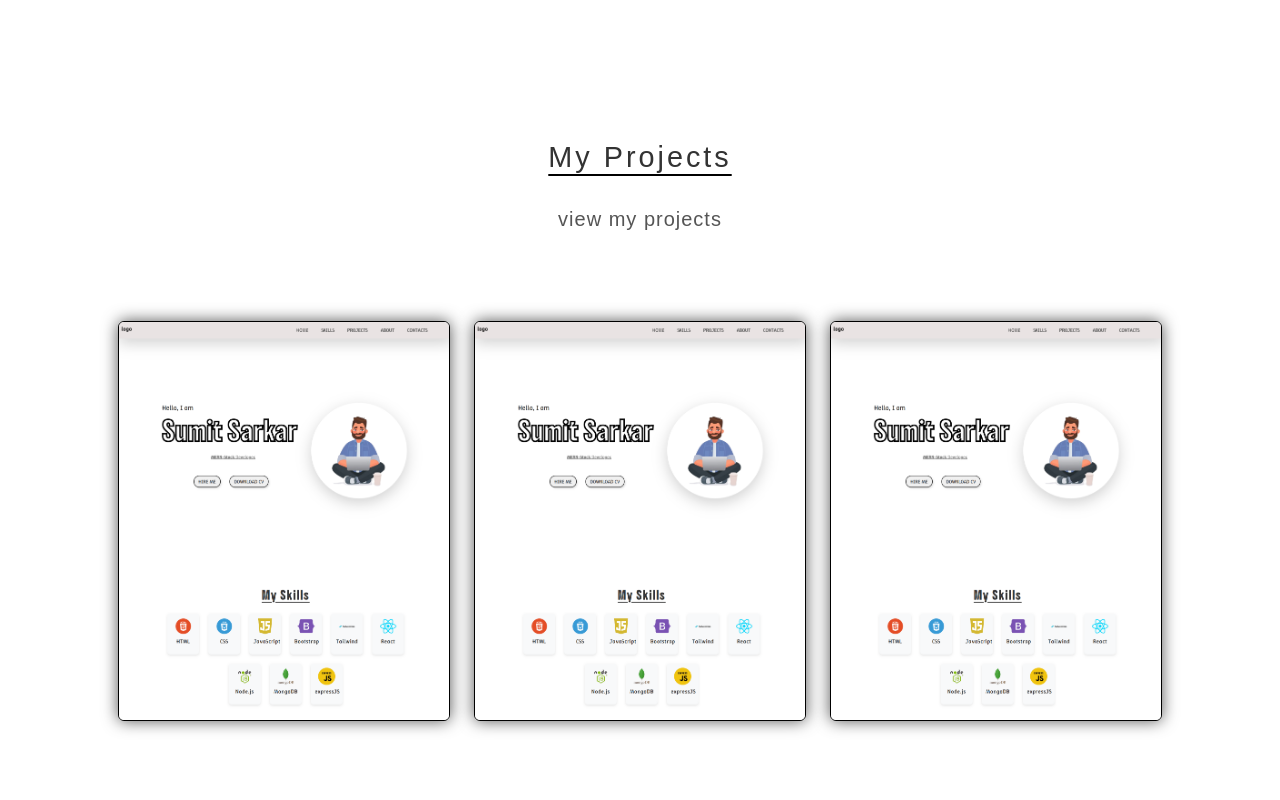
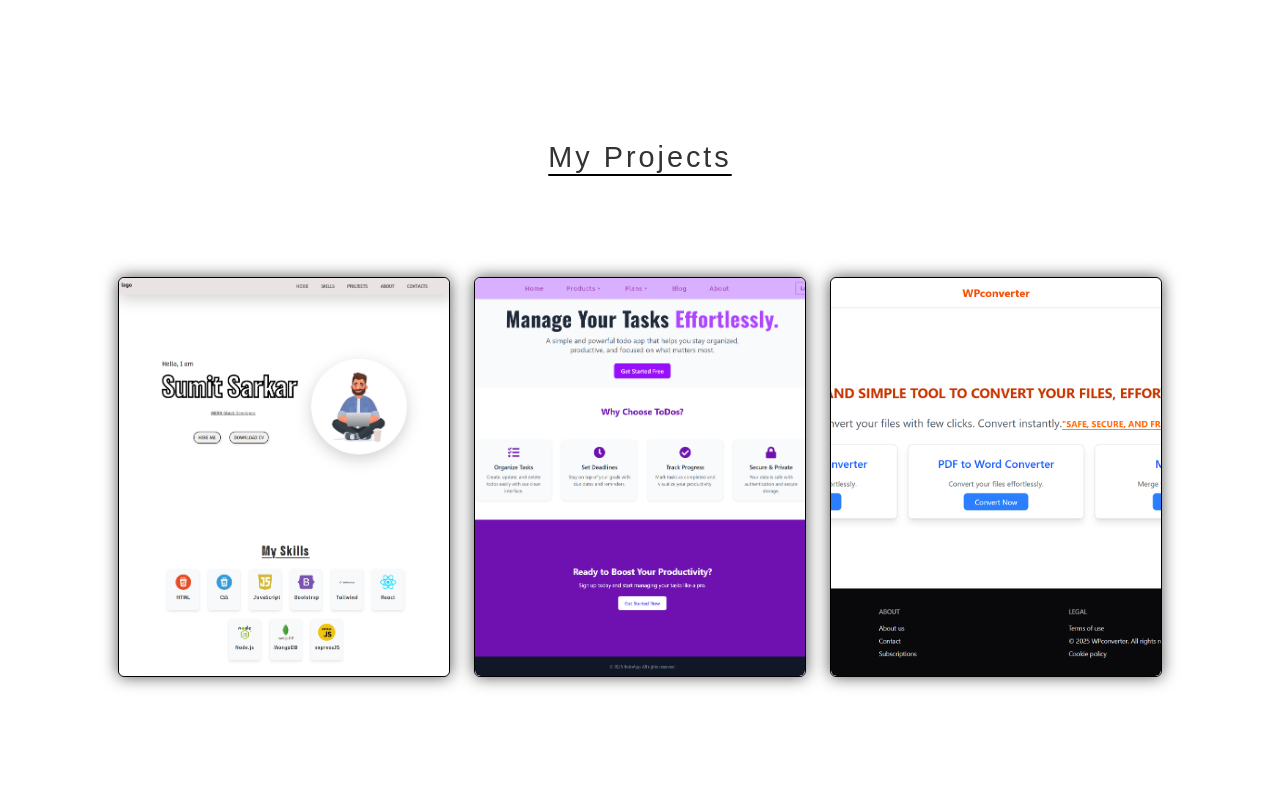
Before and after one commit to sumitsarkar98/Static-Portfolio, a plain HTML site: page index.html in a window 1280 px wide. Shown: the part 1860-2660 px from the top of the page. Drawn offline with nearby package versions, Linux system fonts and the light colour scheme; a web font is replaced by a local one.

Commit message:
update projects

```diff
--- a/index.html
+++ b/index.html
@@ -215,36 +215,44 @@
       </section>
     </section>
 
-    <!-- projetct Section -->
+    <!-- Project Section -->
     <section id="projects" class="projects-wrapper p-2 p-md-5 container">
       <div class="row py-5">
-        <div class="col-sm-12 text-center mb-4">
-          <h2 class="text-center mb-4">My Projects</h2>
-          <p class="lead fw-medium">view my projects</p>
+        <div class="col-12 text-center mb-4">
+          <h2 class="mb-4">My Projects</h2>
         </div>
       </div>
+
       <div class="row">
-        <!-- portfolio img -->
+        <!-- Portfolio Project -->
         <div class="mb-4 col-lg-4 col-md-6">
           <div class="card p-0">
-            <span style="background-image: url('./assets/projects/portfolio.png')"></span>
+            <a href="https://sumitsarkar98.github.io/Static-Portfolio/" target="_blank" rel="noopener noreferrer">
+              <div class="project-img" style="background-image: url('./assets/projects/portfolio.png');"></div>
+            </a>
           </div>
         </div>
-        <!-- E-com img -->
+
+        <!-- Todos Project -->
         <div class="mb-4 col-lg-4 col-md-6">
           <div class="card p-0">
-            <span style="background-image: url('./assets/projects/portfolio.png')"></span>
+            <a href="https://your-todos-link.com" target="_blank" rel="noopener noreferrer">
+              <div class="project-img" style="background-image: url('./assets/projects/todos.png');"></div>
+            </a>
           </div>
         </div>
-        <!-- bookstore img -->
+
+        <!-- Converter Project -->
         <div class="mb-4 col-lg-4 col-md-6">
           <div class="card p-0">
-            <span style="background-image: url('./assets/projects/portfolio.png')"></span>
+            <a href="https://w-pconverter.vercel.app/" target="_blank" rel="noopener noreferrer">
+              <div class="project-img" style="background-image: url('./assets/projects/converter.png');"></div>
+            </a>
           </div>
         </div>
       </div>
+    </section>
 
-    </section>
 
     <!-- about Section -->
     <section id="about" class="about-wrapper p-2 p-md-5 container">
@@ -257,7 +265,7 @@
             love creating dynamic and responsive web applications.
           </p>
         </div>
-        <!-- show case part -->
+        <!-- show case pills -->
         <div class="col-12 px-2 text-center">
           <!-- show case pills -->
           <ul class="nav about-menu justify-content-between justify-content-lg-around nav-pills" id="pills-tab"
--- a/style.css
+++ b/style.css
@@ -251,7 +251,7 @@ p {
   box-shadow: 0px 8px 15px rgba(0, 0, 0, 0.2);
 }
 
-/* projetct Section  */
+/* Project Section */
 .projects-wrapper .card {
   height: 100%;
   min-height: 400px;
@@ -259,53 +259,27 @@ p {
   border: 1px solid var(--black-color);
   cursor: pointer;
   box-shadow: 0 0 16px var(--text-color);
+  border-radius: 6px;
 }
-.projects-wrapper .card span {
-  transition: background-position 4s ease-in-out 0s;
-  width: 100%;
-  height: 100%;
-  background-position: top center;
+.projects-wrapper .card a {
+  width: 100% !important;
+  height: 100% !important;
+}
+/* Project image */
+.project-img {
+  width: 100% !important;
+  height: 100% !important;
   background-size: cover;
+  padding: 5px;
+  background-position: top center; /* start position */
+  transition: background-position 4s ease-in-out;
+  border-radius: 6px;
 }
-.projects-wrapper .card:hover span {
+
+/* Hover effect */
+.card:hover .project-img {
   background-position: bottom center;
 }
-/* .project-card {
-  position: relative;
-  overflow: hidden;
-  width: 100%;
-  height: 300px;
-}
-
-.project-card .card-img {
-  position: absolute;
-  width: 100%;
-  height: 100%;
-  top: 0;
-  left: 0;
-  right: 0;
-  bottom: 0;
-  transition: transform 0.3s ease-in-out;
-}
-
-.project-card:hover .card-img {
-  object-fit: cover;
-  transform: translateY(100%);
-}
-
-.project-card .card-body {
-  position: relative;
-  z-index: 1;
-} */
-
-/* @keyframes scrollImage {
-  0% {
-    transform: translateY(0);
-  }
-  100% {
-    transform: translateY(-100%);
-  }
-} */
 
 /*about*/
 .about-menu {
```
Also changed, not shown: assets/projects/converter.png (added), assets/projects/todos.png (added).
